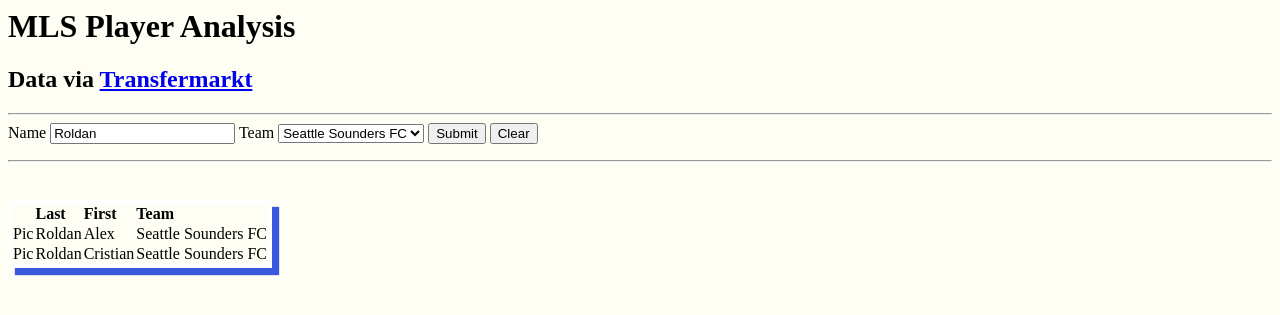
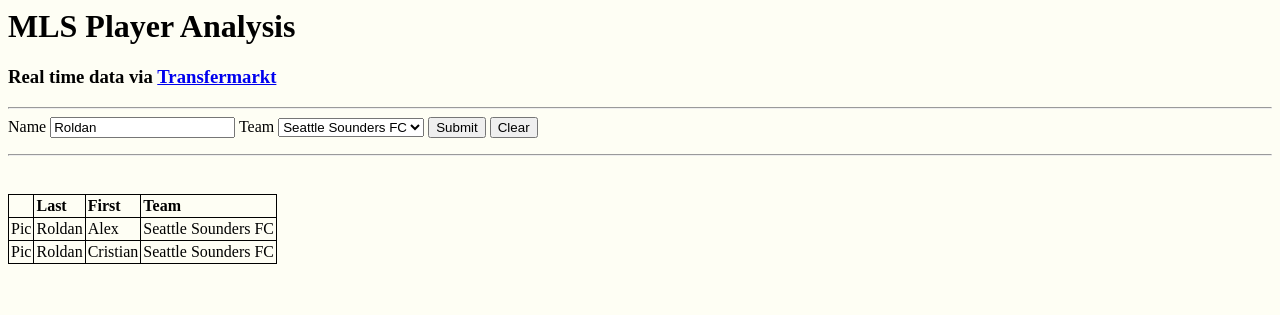
Before and after one commit to derrickpriebe/MLS-Players, a Flask app: page /results.html in a window 1280 px wide. Shown: the top 315 px of the page. Run offline with Flask 2, Linux system fonts and the light colour scheme.

Commit message:
Working CSS

```diff
--- a/static/css/style.css
+++ b/static/css/style.css
@@ -9,14 +9,13 @@ body {
 
 table {
     /* table-layout: fixed; */
-    align-items: right;
+    align-items: left;
     margin-right: auto;
     margin-bottom: 3%;
     margin-top: 3%;
 
     border-collapse: collapse;
-    border: solid white 4px;
-    box-shadow: 7px 7px 1px rgb(59, 88, 221);
+    border: solid black 1px;
     color: black;
   }
 
--- a/templates/home.html
+++ b/templates/home.html
@@ -6,7 +6,7 @@
 
 <body>
 <h1>MLS Player Analysis</h1>
-<h2>Data via <a href="http://transfermarkt.com/">Transfermarkt</a></h2>
+<h3>Real time data via <a href="http://transfermarkt.com/">Transfermarkt</a></h3>
 <hr>
 <div class="selections">
     <form action="action_page.php">
--- a/templates/results.html
+++ b/templates/results.html
@@ -6,7 +6,7 @@
 
 <body>
 <h1>MLS Player Analysis</h1>
-<h2>Data via <a href="http://transfermarkt.com/">Transfermarkt</a></h2>
+<h3>Real time data via <a href="http://transfermarkt.com/">Transfermarkt</a></h3>
 <hr>
 <div class="selections">
     <form action="action_page.php">
@@ -25,7 +25,7 @@
   </div>
 <hr>
 <div class="results">
-  <table>
+  <table border="2" cellpadding="2" cellspacing="2">
     <thead>
       <tr>
         <th></th>
```
